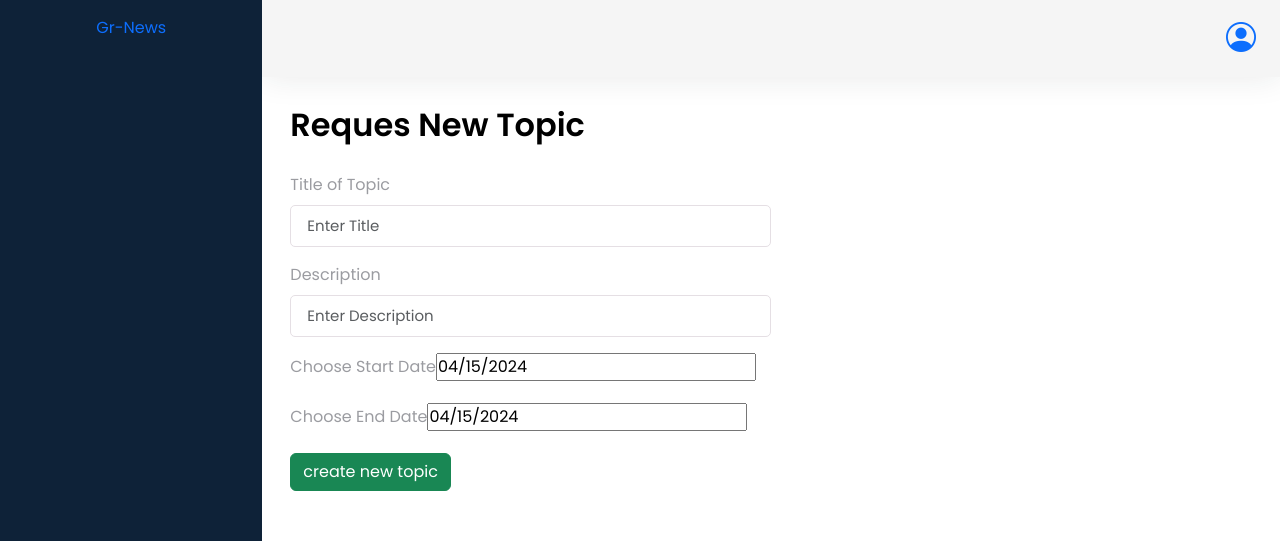
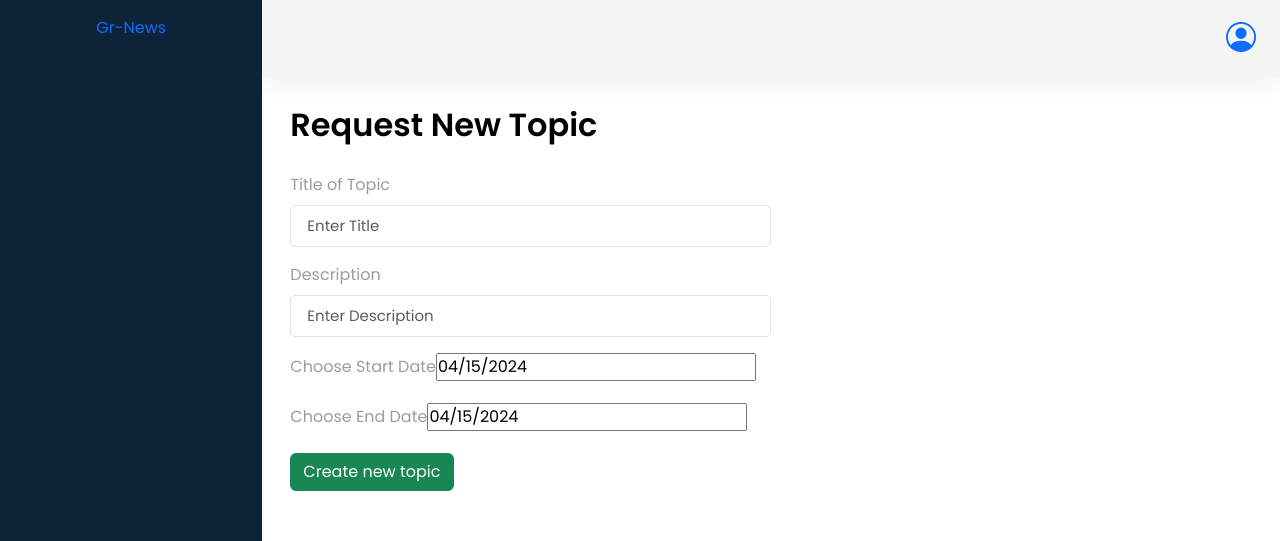
Before and after one commit to NHTLam/codefe_comp1640_public, a React (Create React App) app: page /mk-manage-topic/create in a window 1280 px wide. Shown: the top 541 px of the page. Built offline with nearby package versions, Linux system fonts and the light colour scheme; no server answers.

Commit message:
sửa lỗi chính tả

```diff
--- a/src/forms/ModelAdd/ModelAdd.jsx
+++ b/src/forms/ModelAdd/ModelAdd.jsx
@@ -102,7 +102,7 @@ function ModelAdd() {
             <form>
 
                 <h5 className="modal-title fs-2 fw-bolder text-black mb-4" id="exampleModalLabel">
-                    Reques New Topic
+                    Request New Topic
                 </h5>
 
                 <div className="">
@@ -162,7 +162,7 @@ function ModelAdd() {
                 </div>
                 <div className="footer">
                     <div className="btn btn-success" onClick={handleNewTopic}>
-                        create new topic
+                        Create new topic
                     </div>
                 </div>
             </form >
--- a/src/pages/ManagerC/ManageTopic.jsx
+++ b/src/pages/ManagerC/ManageTopic.jsx
@@ -96,7 +96,7 @@ function ManageTopic() {
                   <td className="topic_enddate">{item.endDate}</td>
                   <td className="topic_description">{item.userId}</td>
                   <td className="topic_description">{item.departmentId}</td>
-                  {item.isApproved === true ? <td> <p className="top_status btn btn-success">Approved</p></td> : <td> <p className="top_status btn btn-warning">Pendding</p></td>}
+                  {item.isApproved === true ? <td> <p className="top_status btn btn-success">Approved</p></td> : <td> <p className="top_status btn btn-warning">Pending</p></td>}
                   <td className="topic_action d-flex">
                     {listPath.includes('/feedback/create') && listPath.includes('/dashboard/get-data') ? (
                     <div
--- a/src/pages/MarketingC/MarketingCFeedb.jsx
+++ b/src/pages/MarketingC/MarketingCFeedb.jsx
@@ -202,7 +202,7 @@ function MarketingCFeedb(props) {
         }
       );
       if (res.status === 200) {
-        Toast.toastSuccess("apprvoed successfully");
+        Toast.toastSuccess("Approved successfully");
         setTimeout(() => {
           navigate("/mk-manage-topic");
         }, 1000);
```
